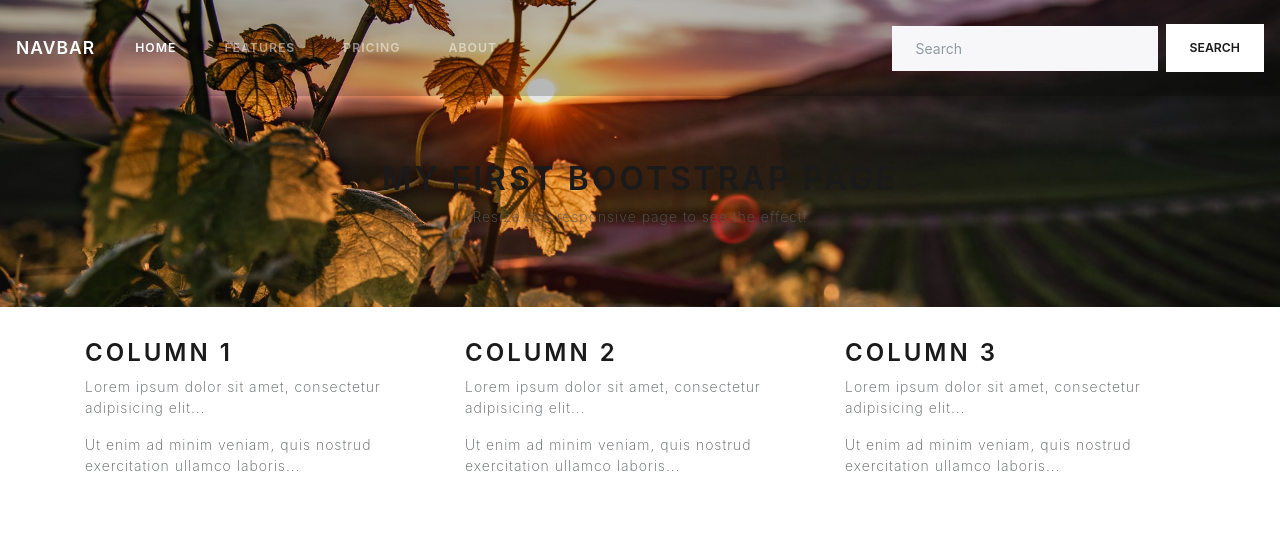
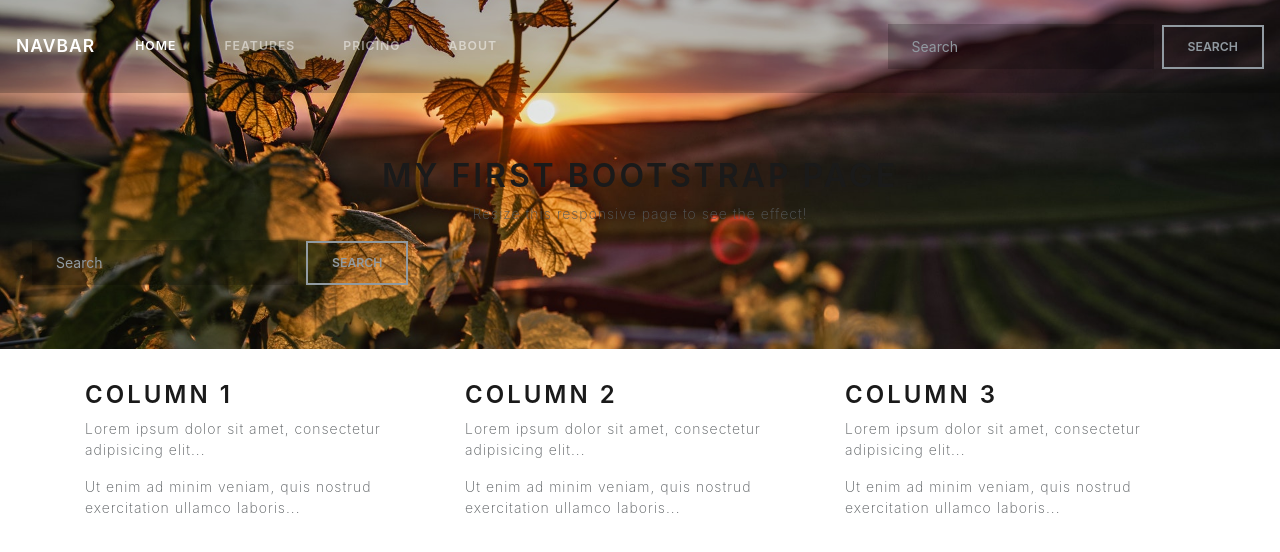
Before and after one commit to xdth/WorldWineApp_frontend, a React (Create React App) app: page / in a window 1280 px wide. Shown: the top 552 px of the page. Built offline with nearby package versions, Linux system fonts and the light colour scheme.

Commit message:
searchbar transparency

```diff
--- a/src/App.css
+++ b/src/App.css
@@ -9,5 +9,7 @@
     background-image: url("/images/wine4.jpg");
 }
 
-.navbar,.navbar-dark,.bg-primary,.jumbotron {background-color:transparent}
-.navbar,.navbar-dark,.bg-primary{background-color:rgba(0,0,0,.2) !important}
+.navbar,.navbar-dark,.bg-primary,input {background-color:rgba(0,0,0,.2) !important}
+.jumbotron {background-color:transparent}
+.btn-outline-secondary {padding: 0.50rem 1.5rem;transition-duration: 0.4s;}
+.btn-outline-secondary:hover {background-color:transparent !important}
--- a/src/App.js
+++ b/src/App.js
@@ -48,7 +48,7 @@ class App extends React.Component {
             </ul>
             <form className="form-inline my-2 my-lg-0">
               <input className="form-control mr-sm-2" type="text" placeholder="Search" />
-              <button className="btn btn-secondary my-2 my-sm-0" type="submit">Search</button>
+              <button className="btn btn-outline-secondary my-2 my-sm-0" type="submit">Search</button>
             </form>
           </div>
         </nav>
@@ -58,6 +58,10 @@ class App extends React.Component {
         <div className="jumbotron text-center">
           <h1>My First Bootstrap Page</h1>
           <p>Resize this responsive page to see the effect!</p>
+          <form className="form-inline my-2 my-lg-0">
+              <input className="form-control mr-sm-2" type="text" placeholder="Search" />
+              <button className="btn btn-outline-secondary my-2 my-sm-0" type="submit">Search</button>
+            </form>
         </div>
         {/* /search */}
 
```
